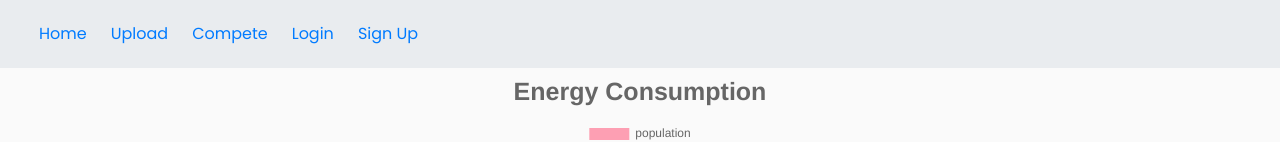
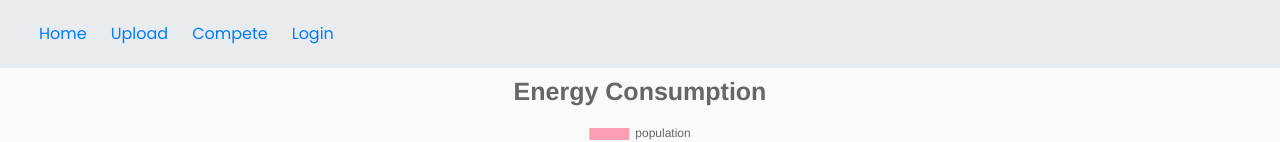
Before and after one commit to albertyu1027/PowerUser, a React (Create React App) app in the folder client/: page / in a window 1280 px wide. Shown: the top 142 px of the page. Built offline with nearby package versions, Linux system fonts and the light colour scheme.

Commit message:
saving changes

```diff
--- a/client/src/components/Nav/Nav.js
+++ b/client/src/components/Nav/Nav.js
@@ -19,9 +19,6 @@ const Nav = () => (
         <Link to="/login" className="navbar-brand">
           Login
         </Link>
-        <Link to="/signup" className="navbar-brand">
-          Sign Up
-        </Link>
       </div>
     </div>
   </nav>
```
